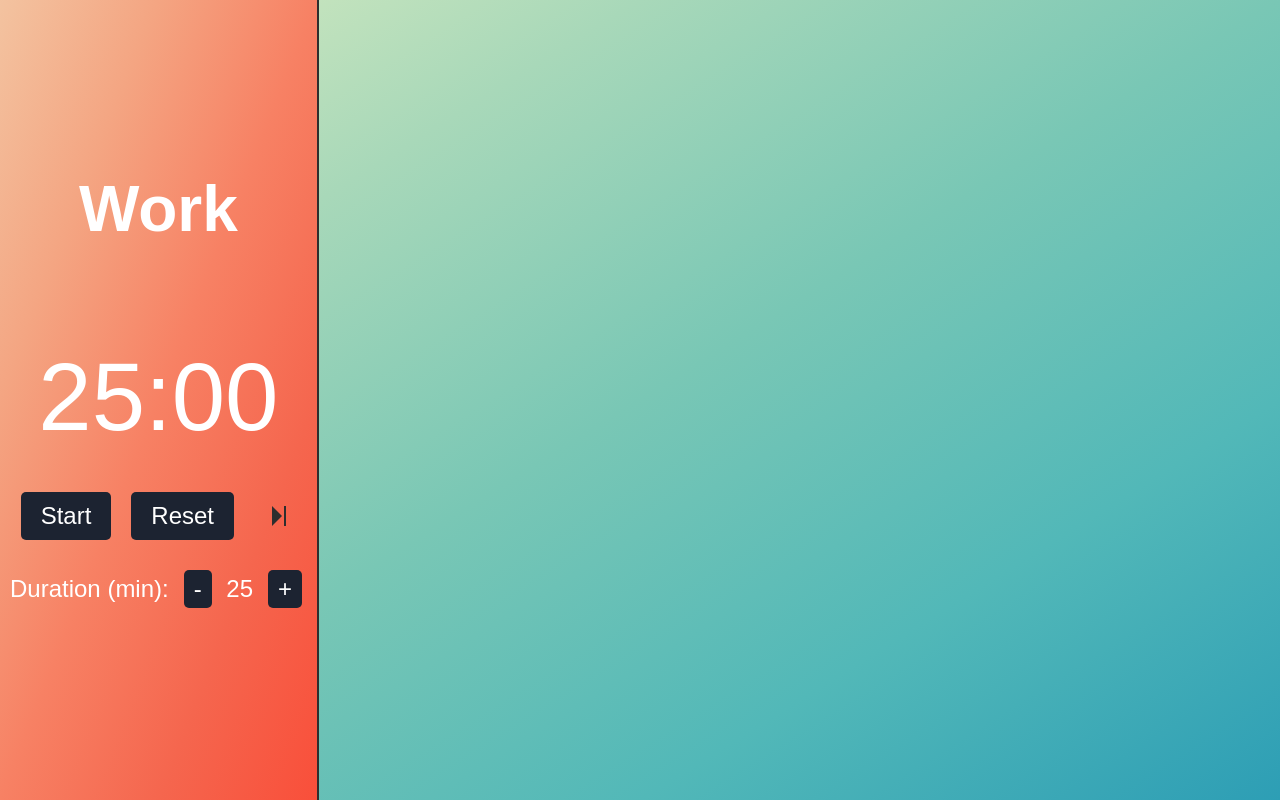
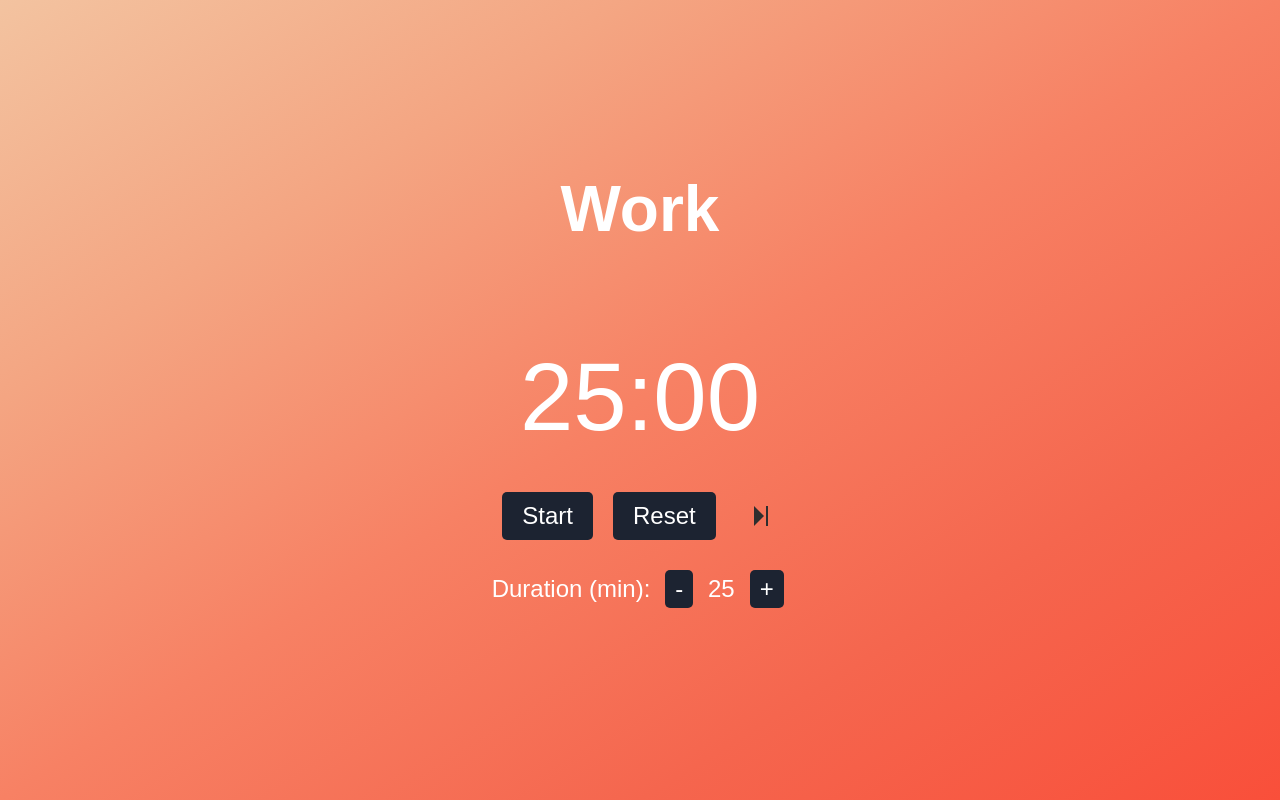
Before and after one commit to valentinminkov/moodpom, a React (Create React App) app: page / in a window 1280 px wide. Built offline with nearby package versions, Linux system fonts and the light colour scheme.

Commit message:
add transition effect. style

```diff
--- a/src/App.css
+++ b/src/App.css
@@ -1,14 +1,14 @@
 .app-container {
-  height: 100vh;
-  background-image: linear-gradient(
+  font-family: "Montserrat", sans-serif;
+  color: #fff;
+  /* background-image: linear-gradient(
     to right bottom,
     #dcedc1,
     #a8d8b9,
     #79c7b5,
     #52b8b8,
     #2d9eb5
-  );
-
-  font-family: "Montserrat", sans-serif;
-  color: #fff;
+  ); */
+  background-color: #f0eada;
+  height: 100vh;
 }
--- a/src/components/Pomodoro/Pomodoro.css
+++ b/src/components/Pomodoro/Pomodoro.css
@@ -1,16 +1,17 @@
 .pomodoro {
   display: flex;
   flex-direction: column;
+  height: 100%;
+
   justify-content: center;
   align-items: center;
-  height: 100%;
   color: #fff;
-  width: fit-content;
-  border-right: 2px solid #2e2e2e;
+  transition: width 1s ease-in-out;
   /* TO DO add background-image transition */
 }
 
 .pomodor-work-background {
+  width: 100%;
   background-image: linear-gradient(
     to right bottom,
     #f3c3a0,
@@ -22,6 +23,9 @@
 }
 
 .pomodoro-break-background {
+  height: 100%;
+  width: 450px;
+  border-right: 2px solid #A1B9A1;
   background-image: linear-gradient(
     to right bottom,
     #89d8cc,
--- a/src/index.css
+++ b/src/index.css
@@ -1,3 +1,8 @@
+html, body {
+  /* Prevents horizontal scroll flashing when switching to break period */
+  overflow-x: hidden;
+}
+
 body {
   margin: 0;
   font-family: -apple-system, BlinkMacSystemFont, 'Segoe UI', 'Roboto', 'Oxygen',
```
